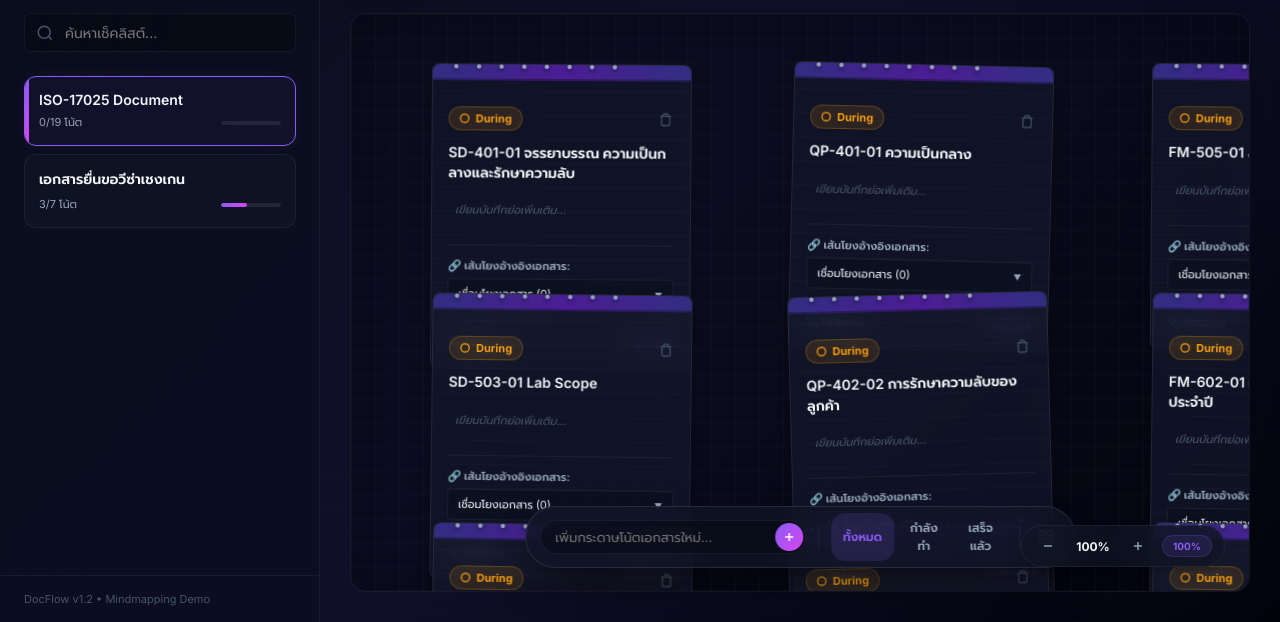
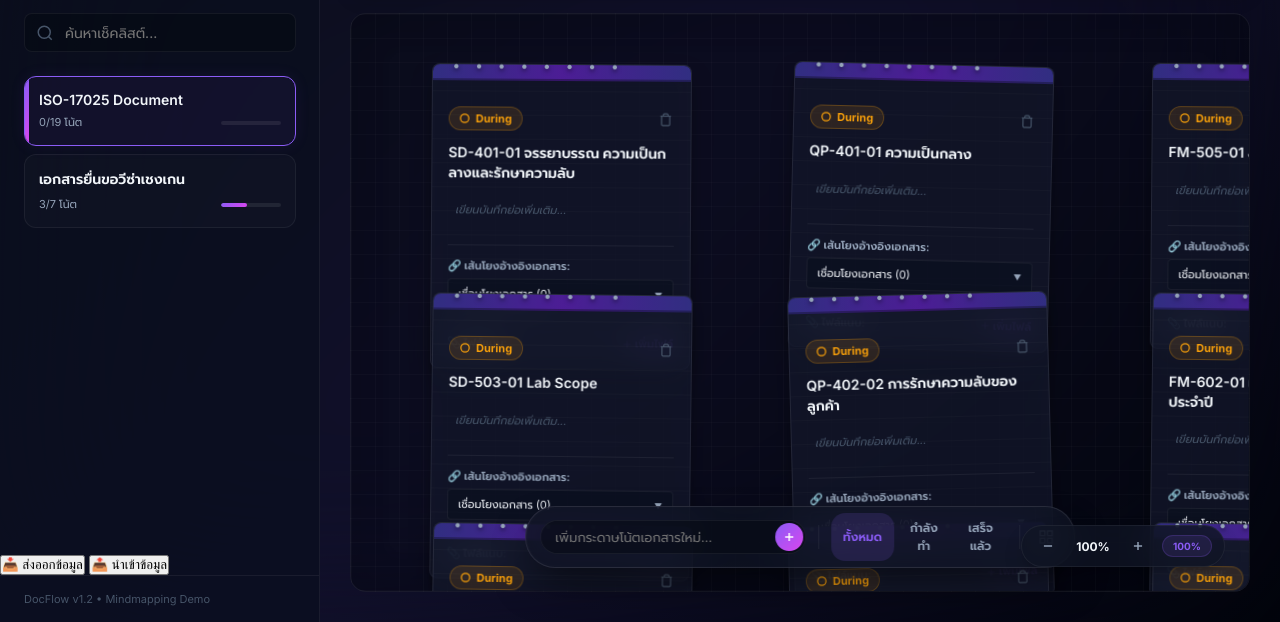
Before and after one commit to Satanan-T/iso-document-checklist, a website: page index.html in a window 1280 px wide. Shown: the part 178-800 px from the top of the page. Drawn offline with Linux system fonts and the light colour scheme.

Commit message:
Update index.html

```diff
--- a/index.html
+++ b/index.html
@@ -102,6 +102,16 @@
                         <p>ยังไม่มีประวัติการแก้ไข</p>
                     </div>
                 </section>
+
+                <div class="sidebar-backup-area">
+                    <button id="btn-export-backup" class="btn-backup-action" title="ส่งออกเช็คลิสต์ทั้งหมดเป็นไฟล์สำรอง .json">
+                        <span>📥 ส่งออกข้อมูล</span>
+                    </button>
+                    <button id="btn-import-backup" class="btn-backup-action" title="นำเข้าเช็คลิสต์จากไฟล์สำรอง .json">
+                        <span>📤 นำเข้าข้อมูล</span>
+                    </button>
+                    <input type="file" id="input-import-file" accept=".json" style="display: none;">
+                </div>
 
                 <div class="sidebar-footer">
                     <p>DocFlow v1.2 • Mindmapping Demo</p>
```
